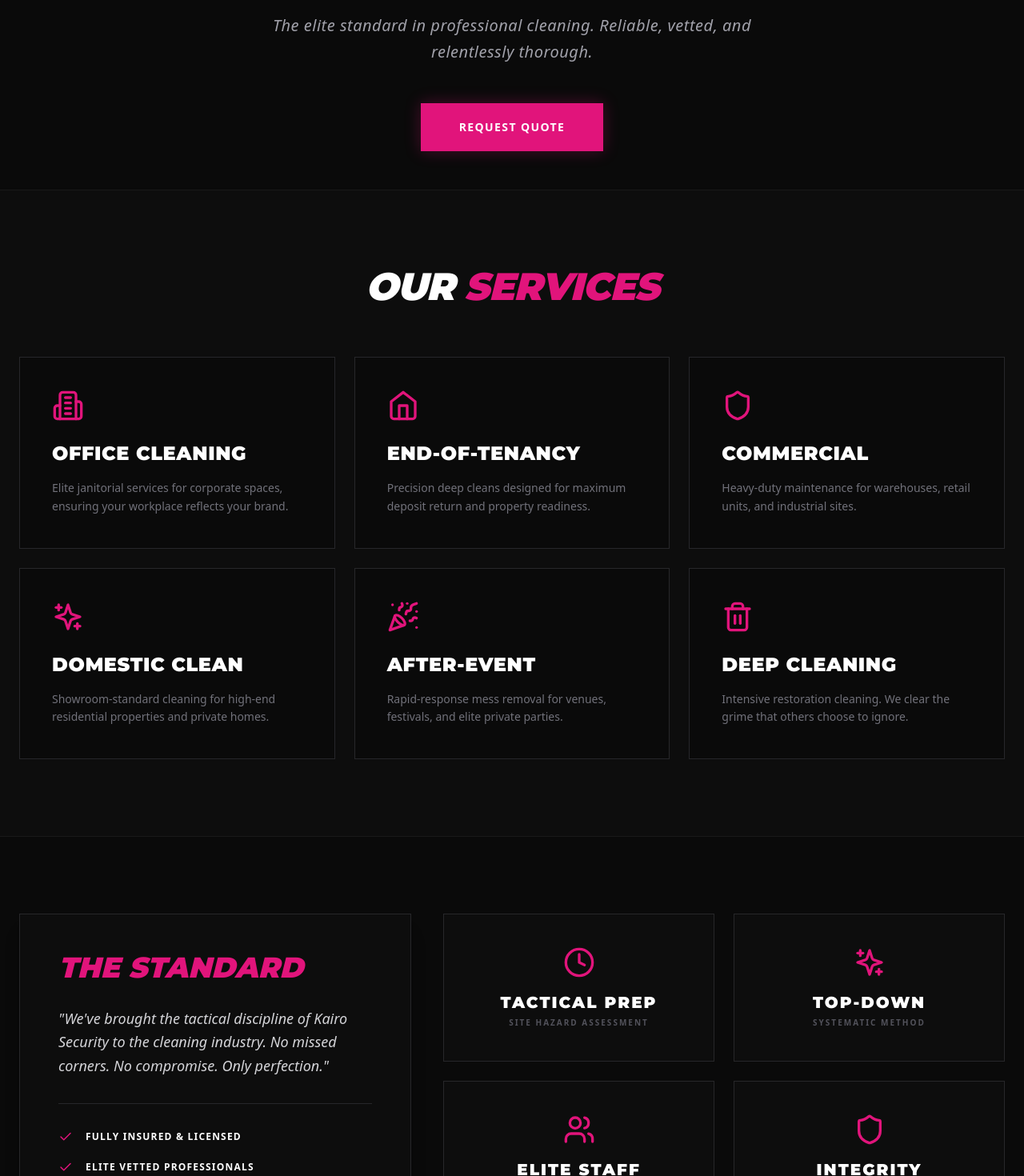
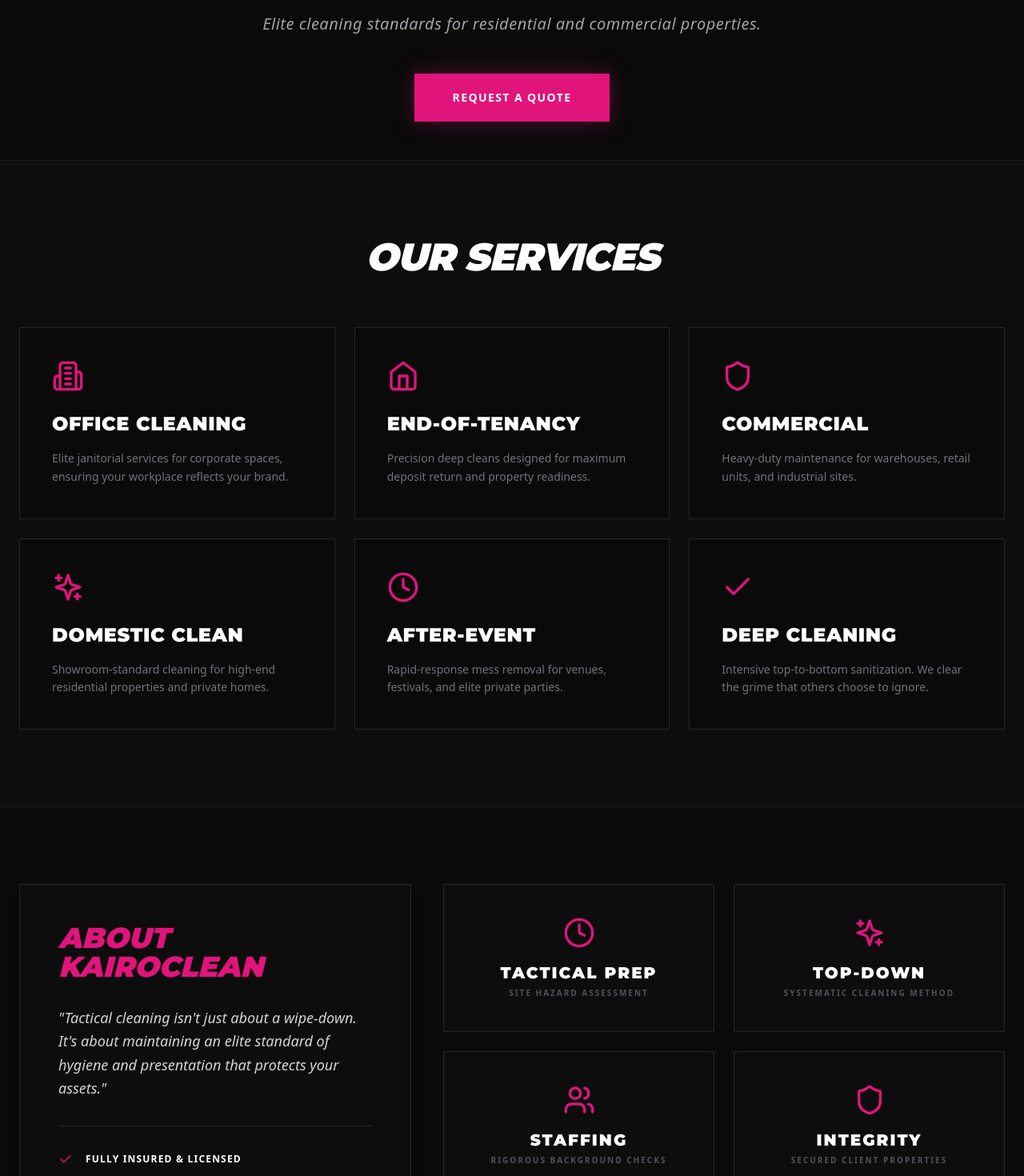
Before and after one commit to Jookman1/NewsBlues, a React (Vite) app: page /kairoclean in a window 1280 px wide. Shown: the part 720-2190 px from the top of the page at 80% size. Built offline with nearby package versions, Linux system fonts and the light colour scheme.

Commit message:
Updated KairoClean.tsx

```diff
--- a/src/pages/KairoClean.tsx
+++ b/src/pages/KairoClean.tsx
@@ -1,8 +1,7 @@
 import React, { useState } from 'react';
 import {
   Phone, Mail, MapPin, Sparkles, Star, ChevronRight,
-  Shield, Users, Building2, Check, Clock, Home,
-  Trash2, PartyPopper
+  Shield, Users, Building2, Check, Clock, Home
 } from 'lucide-react';
 
 const PINK = '#E1147B';
@@ -14,15 +13,15 @@
 
   const handleSubmit = (e: React.FormEvent) => {
     e.preventDefault();
-    alert("Inquiry Sent Successfully! We will be in touch shortly.");
+    alert("Inquiry Sent Successfully!");
   };
 
   return (
     <div className="w-full text-white bg-[#0a0a0a] min-h-screen relative font-sans selection:bg-[#E1147B]">
 
-      {/* --- 1. TOP LOGO AREA (Centered Diamond) --- */}
+      {/* --- 1. TOP LOGO AREA --- */}
       <div className="flex justify-center pt-16 pb-8 relative z-10">
-        <div className="w-32 h-32 bg-[#0a0a0a] border-4 border-[#E1147B] rotate-45 flex items-center justify-center shadow-[0_0_40px_rgba(225,20,123,0.3)] hover:scale-105 transition-transform duration-500">
+        <div className="w-32 h-32 bg-[#0a0a0a] border-4 border-[#E1147B] rotate-45 flex items-center justify-center shadow-[0_0_40px_rgba(225,20,123,0.3)]">
           <div className="-rotate-45 text-center">
             <span className="text-4xl font-black" style={{ color: PINK }}>KC</span>
             <p className="text-[10px] font-bold tracking-widest uppercase opacity-40">Clean</p>
@@ -37,29 +36,27 @@
             Where <span style={{ color: PINK }}>Precision</span><br />
             Meets <span style={{ color: PINK }}>Perfection</span>
           </h1>
-          <p className="text-xl text-zinc-400 max-w-2xl mx-auto mb-12 italic font-light tracking-wide leading-relaxed">
-            The elite standard in professional cleaning. Reliable, vetted, and relentlessly thorough.
+          <p className="text-xl text-zinc-400 max-w-2xl mx-auto mb-12 italic font-light tracking-wide">
+            Elite cleaning standards for residential and commercial properties.
           </p>
-          <div className="flex justify-center gap-6">
-            <a href="#book-form" className="px-12 py-5 font-black uppercase tracking-widest text-sm transition-all hover:bg-white hover:text-[#E1147B] shadow-[0_0_20px_rgba(225,20,123,0.3)]" style={{ backgroundColor: PINK }}>Request Quote</a>
-          </div>
+          <a href="#book-form" className="inline-block px-12 py-5 font-black uppercase tracking-widest text-sm shadow-[0_0_30px_rgba(225,20,123,0.3)] hover:scale-105 transition-transform" style={{ backgroundColor: PINK }}>Request a Quote</a>
         </div>
       </section>
 
-      {/* --- 3. OUR SERVICES (3x2 Grid Style) --- */}
+      {/* --- 3. OUR SERVICES (3x2 Grid like KairoSec) --- */}
       <section className="px-6 py-24 bg-[#0d0d0d] border-y border-white/5 relative">
         <div className="max-w-7xl mx-auto text-center">
-          <h2 className="text-5xl font-black uppercase mb-16 tracking-tight italic text-white">Our <span style={{ color: PINK }}>Services</span></h2>
+          <h2 className="text-5xl font-black uppercase mb-16 tracking-tight italic">Our Services</h2>
           <div className="grid grid-cols-1 md:grid-cols-2 lg:grid-cols-3 gap-6">
             {[
               { title: 'Office Cleaning', desc: 'Elite janitorial services for corporate spaces, ensuring your workplace reflects your brand.', icon: Building2 },
               { title: 'End-of-tenancy', desc: 'Precision deep cleans designed for maximum deposit return and property readiness.', icon: Home },
               { title: 'Commercial', desc: 'Heavy-duty maintenance for warehouses, retail units, and industrial sites.', icon: Shield },
               { title: 'Domestic Clean', desc: 'Showroom-standard cleaning for high-end residential properties and private homes.', icon: Sparkles },
-              { title: 'After-event', desc: 'Rapid-response mess removal for venues, festivals, and elite private parties.', icon: PartyPopper },
-              { title: 'Deep Cleaning', desc: 'Intensive restoration cleaning. We clear the grime that others choose to ignore.', icon: Trash2 },
+              { title: 'After-event', desc: 'Rapid-response mess removal for venues, festivals, and elite private parties.', icon: Clock },
+              { title: 'Deep Cleaning', desc: 'Intensive top-to-bottom sanitization. We clear the grime that others choose to ignore.', icon: Check },
             ].map((s, i) => (
-              <div key={i} className="p-10 border border-zinc-800 bg-[#0a0a0a] hover:border-[#E1147B] transition-all group text-left relative overflow-hidden">
+              <div key={i} className="p-10 border border-zinc-800 bg-[#0a0a0a] hover:border-[#E1147B] transition-all group text-left">
                 <s.icon className="w-10 h-10 mb-6 group-hover:scale-110 transition-transform" style={{ color: PINK }} />
                 <h3 className="text-2xl font-black uppercase mb-4 tracking-wide group-hover:text-[#E1147B] transition-colors">{s.title}</h3>
                 <p className="text-zinc-500 text-sm leading-relaxed font-medium">{s.desc}</p>
@@ -69,28 +66,28 @@
         </div>
       </section>
 
-      {/* --- 4. ABOUT SECTION (Split 12-Column Layout) --- */}
+      {/* --- 4. ABOUT SECTION (Split 12-Column like KairoSec) --- */}
       <section className="px-6 py-24">
         <div className="max-w-7xl mx-auto grid grid-cols-1 lg:grid-cols-12 gap-10 items-start">
-          {/* Left Column (5 cols) */}
+          {/* Left Text Column (5 cols) */}
           <div className="lg:col-span-5 p-12 border border-zinc-800 bg-[#0d0d0d] shadow-xl">
-            <h2 className="text-4xl font-black uppercase mb-8 leading-none italic text-[#E1147B]">The Standard</h2>
+            <h2 className="text-4xl font-black uppercase mb-8 leading-none italic text-[#E1147B]">About KairoClean</h2>
             <p className="text-zinc-300 mb-8 italic text-lg leading-relaxed font-light">
-              "We've brought the tactical discipline of Kairo Security to the cleaning industry. No missed corners. No compromise. Only perfection."
+              "Tactical cleaning isn't just about a wipe-down. It's about maintaining an elite standard of hygiene and presentation that protects your assets."
             </p>
             <div className="space-y-5 pt-8 border-t border-zinc-800">
-              <div className="flex items-center gap-4 text-xs font-black uppercase tracking-widest"><Check size={18} style={{ color: PINK }} /> Fully Insured & Licensed</div>
-              <div className="flex items-center gap-4 text-xs font-black uppercase tracking-widest"><Check size={18} style={{ color: PINK }} /> Elite Vetted Professionals</div>
-              <div className="flex items-center gap-4 text-xs font-black uppercase tracking-widest"><Check size={18} style={{ color: PINK }} /> Flexible High-Spec Cleaning</div>
+              <div className="flex items-center gap-4 text-xs font-black uppercase tracking-widest font-bold"><Check size={18} style={{ color: PINK }} /> Fully Insured & Licensed</div>
+              <div className="flex items-center gap-4 text-xs font-black uppercase tracking-widest font-bold"><Check size={18} style={{ color: PINK }} /> Elite Vetted Professionals</div>
+              <div className="flex items-center gap-4 text-xs font-black uppercase tracking-widest font-bold"><Check size={18} style={{ color: PINK }} /> Flexible High-Spec Cleaning</div>
             </div>
           </div>
 
-          {/* Right Column Grid (7 cols) */}
+          {/* Right Value Grid (7 cols) */}
           <div className="lg:col-span-7 grid grid-cols-1 md:grid-cols-2 gap-6">
             {[
               { label: 'Tactical Prep', sub: 'Site Hazard Assessment', icon: Clock },
-              { label: 'Top-Down', sub: 'Systematic Method', icon: Sparkles },
-              { label: 'Elite Staff', sub: 'Rigorous Background Checks', icon: Users },
+              { label: 'Top-Down', sub: 'Systematic Cleaning Method', icon: Sparkles },
+              { label: 'Staffing', sub: 'Rigorous Background Checks', icon: Users },
               { label: 'Integrity', sub: 'Secured Client Properties', icon: Shield }
             ].map((v, i) => (
               <div key={i} className="p-10 border border-zinc-800 bg-[#0d0d0d] flex flex-col items-center text-center group hover:bg-zinc-900 transition-all">
@@ -103,12 +100,12 @@
         </div>
       </section>
 
-      {/* --- 5. BOOKING FORM (Visible Form Boxes) --- */}
+      {/* --- 5. BOOKING FORM (Visible Form like Join Page) --- */}
       <section id="book-form" className="px-6 py-24 bg-[#0d0d0d] border-t border-white/5 relative">
         <div className="max-w-4xl mx-auto bg-[#0a0a0a] p-10 md:p-16 border border-zinc-800 shadow-2xl relative z-10">
           <div className="text-center mb-12">
             <h2 className="text-4xl md:text-5xl font-black uppercase mb-4 italic">Book a <span style={{ color: PINK }}>Clean</span></h2>
-            <p className="text-zinc-500 font-bold uppercase tracking-[0.3em] text-xs underline decoration-[#E1147B] underline-offset-4">Professional Response within 24 hours</p>
+            <p className="text-zinc-500 font-bold uppercase tracking-[0.3em] text-xs">Professional Quote within 24 hours</p>
           </div>
 
           <form onSubmit={handleSubmit} className="space-y-6">
@@ -120,11 +117,11 @@
             <div className="grid grid-cols-1 md:grid-cols-2 gap-6">
               <input type="tel" required placeholder="PHONE NUMBER" className="bg-[#111] border border-zinc-800 p-4 text-sm font-bold uppercase outline-none focus:border-[#E1147B] transition-all" onChange={e => setFormData({...formData, phone: e.target.value})} />
               <select className="bg-[#111] border border-zinc-800 p-4 text-sm font-bold uppercase outline-none focus:border-[#E1147B] transition-all appearance-none cursor-pointer" onChange={e => setFormData({...formData, service: e.target.value})}>
-                <option value="">SELECT SERVICE</option>
-                <option value="office">OFFICE CLEANING</option>
-                <option value="tenancy">END-OF-TENANCY</option>
-                <option value="domestic">DOMESTIC CLEAN</option>
-                <option value="deep">DEEP ONE-OFF</option>
+                <option>SELECT SERVICE</option>
+                <option>OFFICE CLEANING</option>
+                <option>END-OF-TENANCY</option>
+                <option>DOMESTIC CLEAN</option>
+                <option>DEEP ONE-OFF</option>
               </select>
             </div>
 
@@ -135,26 +132,26 @@
         </div>
       </section>
 
-      {/* --- 6. CTA PILL SECTION (Fixed Tag Structure) --- */}
+      {/* --- 6. CTA PILL SECTION --- */}
       <section className="px-6 py-24 text-center bg-[#0a0a0a]">
         <div className="max-w-6xl mx-auto rounded-[100px] border-[4px] p-10 md:p-14 flex flex-col md:flex-row items-center justify-between gap-10 mb-20 shadow-2xl hover:shadow-[0_0_80px_rgba(225,20,123,0.3)] transition-all" style={{ borderColor: PINK }}>
           <div className="text-center md:text-left">
-             <span className="block text-4xl md:text-5xl font-black uppercase tracking-tighter" style={{ color: PINK }}>Direct Line</span>
-             <span className="block text-4xl md:text-5xl font-black uppercase tracking-tighter" style={{ color: PINK }}>For Quotes</span>
+             <span className="block text-4xl md:text-5xl font-black uppercase tracking-tighter" style={{ color: PINK }}>Call For</span>
+             <span className="block text-4xl md:text-5xl font-black uppercase tracking-tighter" style={{ color: PINK }}>Direct Quote</span>
           </div>
           <div className="flex items-center gap-8">
-             <Phone size={60} style={{ color: PINK }} className="hidden sm:block animate-pulse" />
-             <span className="text-5xl md:text-8xl font-black tracking-tighter drop-shadow-lg leading-none">033 0043 1631</span>
+             <Phone size={60} style={{ color: PINK }} className="hidden sm:block" />
+             <span className="text-5xl md:text-8xl font-black tracking-tighter drop-shadow-lg">033 0043 1631</span>
           </div>
         </div>
       </section>
 
-      {/* --- 7. FOOTER (Standalone Tag) --- */}
+      {/* --- 7. FOOTER --- */}
       <footer className="py-16 px-6 border-t border-white/10 bg-[#0a0a0a] text-center">
         <div className="max-w-4xl mx-auto">
           <p className="text-white/40 font-black tracking-[0.4em] text-xs md:text-sm uppercase mb-3">WWW.KAIROSECURITY.CO.UK</p>
-          <div className="flex justify-center gap-2 mb-8 text-[#E1147B]">
-             {[...Array(5)].map((_, i) => <Star key={i} size={18} fill={PINK} className="drop-shadow-[0_0_10px_rgba(225,20,123,0.5)]" />)}
+          <div className="flex justify-center gap-2 mb-8">
+             {[...Array(5)].map((_, i) => <Star key={i} size={18} fill={PINK} stroke={PINK} className="drop-shadow-[0_0_10px_rgba(225,20,123,0.5)]" />)}
           </div>
           <p className="font-black text-lg md:text-xl tracking-[0.3em] uppercase mb-2" style={{ color: PINK }}>KAIRO SECURITY LTD</p>
           <p className="text-white/20 text-[10px] uppercase font-black tracking-widest">(Registered in England and Wales)</p>
```
